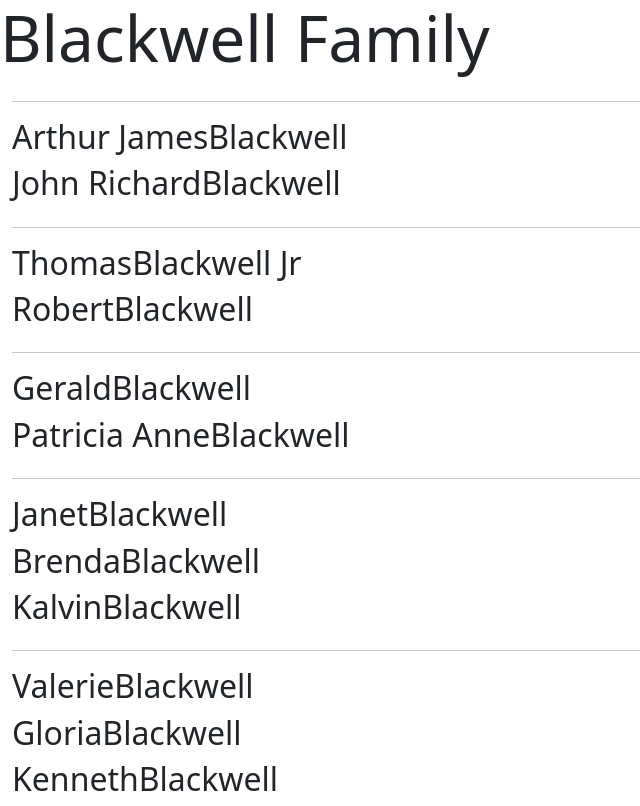
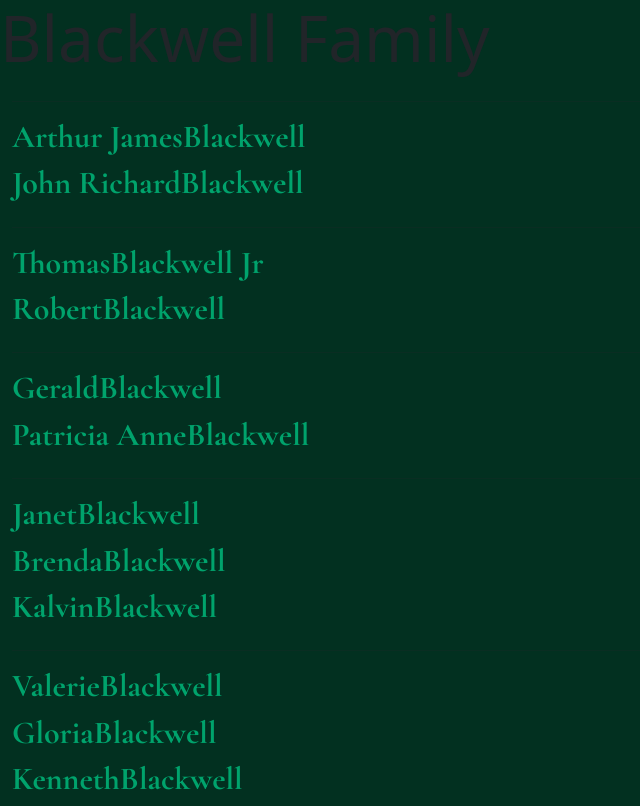
Before and after one commit to BracketNerd101/blackwell-tree, a plain HTML site: page index.html in a window 1280 px wide. Shown: the whole page, without its empty margins (0-640 px from the left). Drawn offline with nearby package versions, Linux system fonts and the light colour scheme.

Commit message:
new styles. style files set up

```diff
--- a/index.html
+++ b/index.html
@@ -4,12 +4,13 @@
 <head>
     <meta charset="utf-8">
     <meta name="viewport" content="width=device-width, initial-scale=1">
-    <title>Bootstrap demo</title>
+    <title>Blackwell Family Tree</title>
     <link href="https://cdn.jsdelivr.net/npm/bootstrap@5.3.3/dist/css/bootstrap.min.css" rel="stylesheet"
         integrity="sha384-QWTKZyjpPEjISv5WaRU9OFeRpok6YctnYmDr5pNlyT2bRjXh0JMhjY6hW+ALEwIH" crossorigin="anonymous">
+        <link rel="stylesheet" href="/scss/main.min.css">
 </head>
 
-<body>
+<body class="green-bg-style">
     <div class="jumbotron">
         <h1 class="display-3">Blackwell Family</h1>
 
@@ -18,10 +19,10 @@
         <div class="row">
             <div class="col-lg-10">
                 <hr>
-                <h2>Arthur James<span>Blackwell</span></h2>
+                <h2 class="names-green">Arthur James<span>Blackwell</span></h2>
             </div>
             <div class="col-lg-10">
-                <h2>John Richard<span>Blackwell</span></h2>
+                <h2 class="names-green">John Richard<span>Blackwell</span></h2>
             </div>
         </div>
     </div>
@@ -29,10 +30,10 @@
         <div class="row">
             <div class="col-lg-10">
                 <hr>
-                <h2>Thomas<span>Blackwell Jr</span></h2>
+                <h2 class="names-green">Thomas<span>Blackwell Jr</span></h2>
             </div>
             <div class="col-lg-10">
-                <h2>Robert<span>Blackwell</span></h2>
+                <h2 class="names-green">Robert<span>Blackwell</span></h2>
             </div>
         </div>
     </div>
@@ -40,10 +41,10 @@
         <div class="row">
             <div class="col-lg-10">
                 <hr>
-                <h2>Gerald<span>Blackwell</span></h2>
+                <h2 class="names-green">Gerald<span>Blackwell</span></h2>
             </div>
             <div class="col-lg-10">
-                <h2>Patricia Anne<span>Blackwell</span></h2>
+                <h2 class="names-green">Patricia Anne<span>Blackwell</span></h2>
             </div>
         </div>
     </div>
@@ -51,13 +52,13 @@
         <div class="row">
             <div class="col-lg-10">
                 <hr>
-                <h2>Janet<span>Blackwell</span></h2>
+                <h2 class="names-green">Janet<span>Blackwell</span></h2>
             </div>
             <div class="col-lg-10">
-                <h2>Brenda<span>Blackwell</span></h2>
+                <h2 class="names-green">Brenda<span>Blackwell</span></h2>
             </div>
             <div class="col-lg-10">
-                <h2>Kalvin<span>Blackwell</span></h2>
+                <h2 class="names-green">Kalvin<span>Blackwell</span></h2>
             </div>
         </div>
     </div>
@@ -66,13 +67,13 @@
         <div class="row">
             <div class="col-lg-10">
                 <hr>
-                <h2>Valerie<span>Blackwell</span></h2>
+                <h2 class="names-green">Valerie<span>Blackwell</span></h2>
             </div>
             <div class="col-lg-10">
-                <h2>Gloria<span>Blackwell</span></h2>
+                <h2 class="names-green">Gloria<span>Blackwell</span></h2>
             </div>
             <div class="col-lg-10">
-                <h2>Kenneth<span>Blackwell</span></h2>
+                <h2 class="names-green">Kenneth<span>Blackwell</span></h2>
             </div>
         </div>
     </div>
--- /dev/null
+++ b/scss/main.scss
@@ -0,0 +1,26 @@
+@import url('https://fonts.googleapis.com/css2?family=Cormorant+Garamond:ital,wght@0,300;0,400;0,500;0,600;0,700;1,300;1,400;1,500;1,600;1,700&family=Inter:ital,opsz,wght@0,14..32,100..900;1,14..32,100..900&family=Schibsted+Grotesk:ital,wght@0,400..900;1,400..900&display=swap');
+
+.green-bg-style {
+
+    background-color: #023020 ;
+
+
+}
+
+.names-green {
+
+    color: #00A36C ;
+    font-family: "Cormorant Garamond", serif;
+  font-weight: 700;
+  font-style: normal;
+}
+
+.special-name {
+
+    font-family: "Cormorant Garamond", serif;
+  font-weight: 700;
+  font-style: normal;
+
+
+
+}
```
Also changed, not shown: scss/main.css (added), scss/main.min.css (added).
